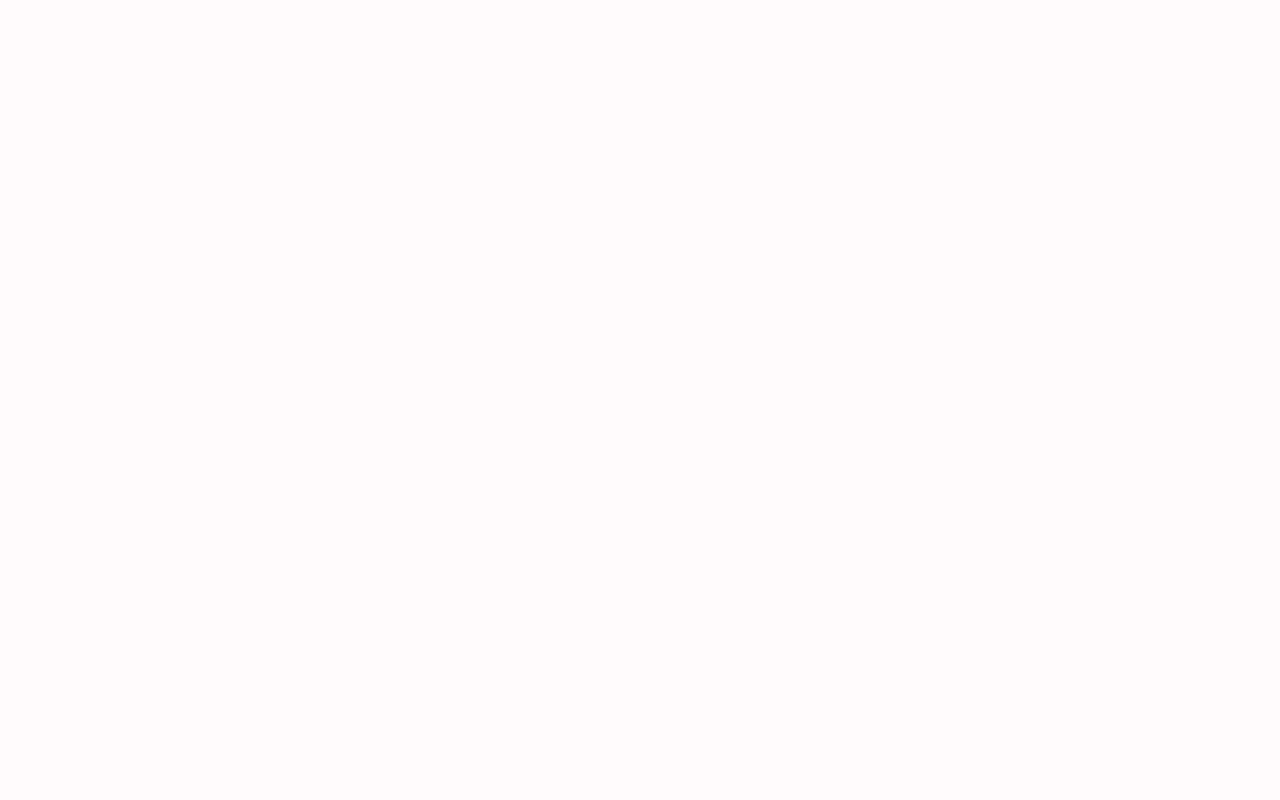
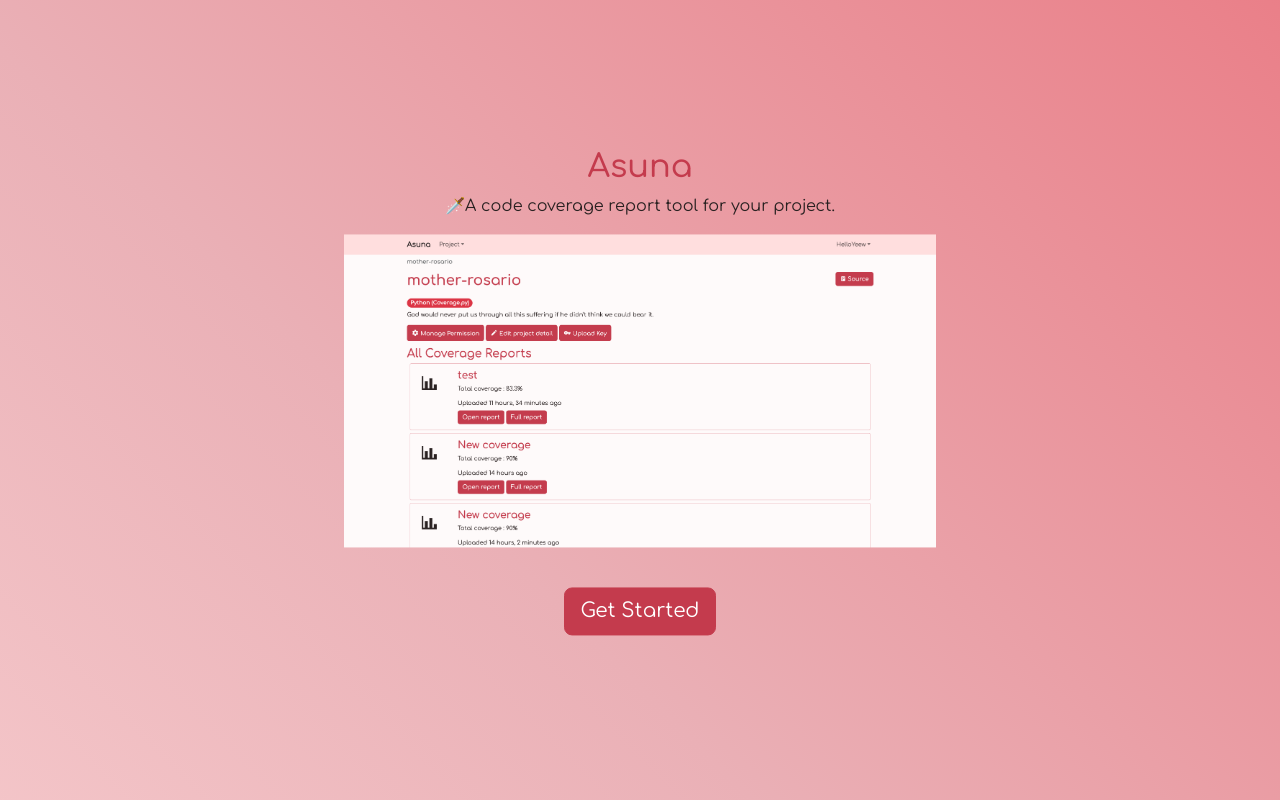
Before and after one commit to HelloYeew/asuna, a Django app: page / in a window 1280 px wide. Before the commit the page is empty. Run offline with Django 4.2, Linux system fonts and the light colour scheme; some libraries are stand-ins or nearby versions.

Commit message:
🏠Add homepage

```diff
--- a/templates/base_pages.html
+++ b/templates/base_pages.html
@@ -9,9 +9,7 @@
     <link rel="stylesheet" href="{% static 'css/index.css' %}">
     <title>{% block title %}{% endblock %}</title>
 </head>
-<style>
-    {% block styles %}{% endblock %}
-</style>
+{% block styles %}{% endblock %}
 <body>
     {% block content %}{% endblock %}
 
--- a/templates/pages/home.html
+++ b/templates/pages/home.html
@@ -1,13 +1,38 @@
 {% extends "base_pages.html" %}
+{% load static %}
 
-{% block title %}Template here{% endblock %}
+{% block title %}Asuna{% endblock %}
 
 {% block styles %}
-
+<style>
+    .wrapper {
+        width: 100%;
+        height: 100%;
+        position: absolute;
+        background: linear-gradient(45deg, var(--asuna-background), var(--asuna-background-darker), var(--asuna-border), var(--asuna-disabled), var(--asuna-primary), var(--asuna-hover));
+        background-size: 600% 100%;
+        animation: gradient 16s linear infinite;
+        animation-direction: alternate;
+    }
+    @keyframes gradient {
+        0% {background-position: 0%}
+        100% {background-position: 100%}
+    }
+</style>
 {% endblock %}
 
 {% block content %}
+{#    Create middle container#}
+    <div class="wrapper position-relative" style="height: 100vh; width: 100vw; ">
+        <main class="position-absolute top-50 start-50 translate-middle p-4">
+            <h1 class="text-center" style="font-size: 32px;">Asuna</h1>
+            <p class="text-center">🗡️A code coverage report tool for your project.</p>
 
+            <img src="{% static 'img/asuna-screenshot.png' %}" alt="Asuna Screenshot" style="width: 100%; height: 100%;">
+
+            <p class="text-center" style="padding-top: 1rem;"><a href="{% url 'apps_home' %}" class="btn btn-primary btn-lg btn-block mt-4">Get Started</a></p>
+        </main>
+    </div>
 {% endblock %}
 
 {% block scripts %}
```
Also changed, not shown: static/img/asuna-screenshot.png (added).
